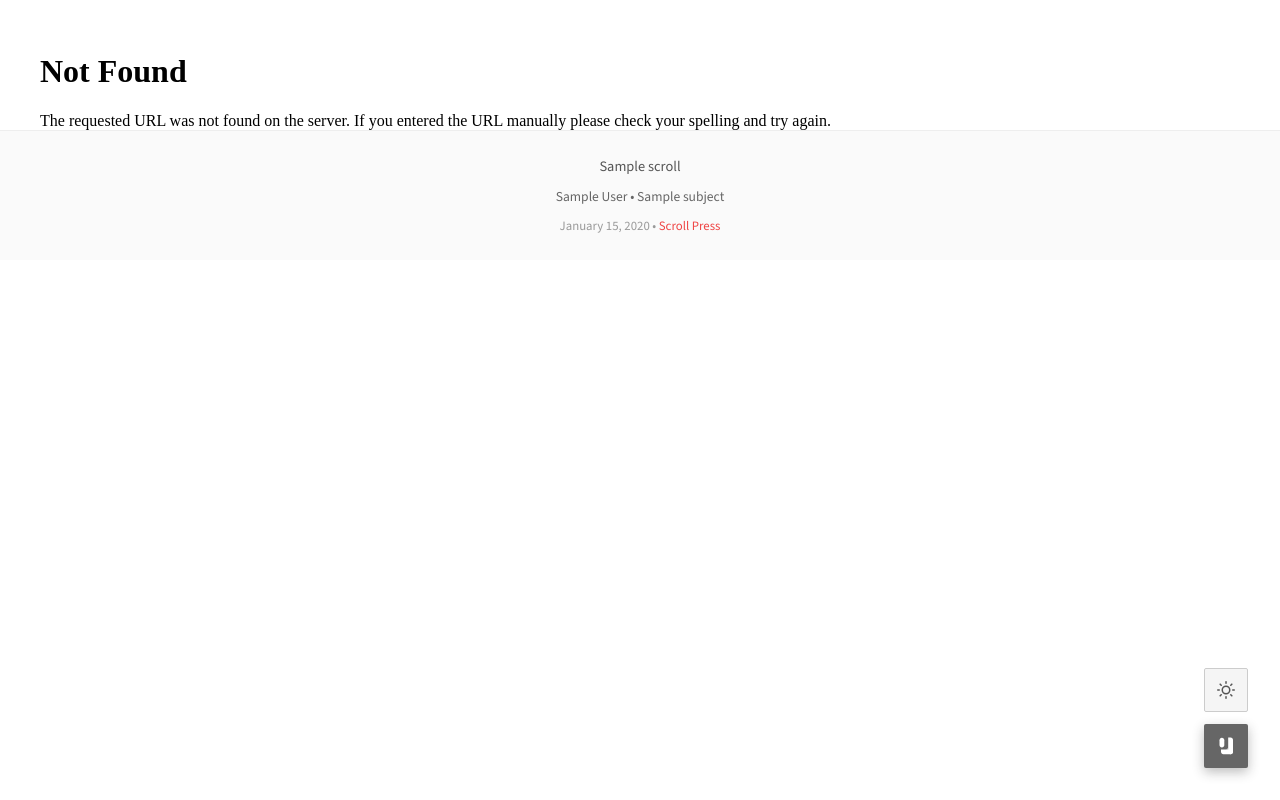
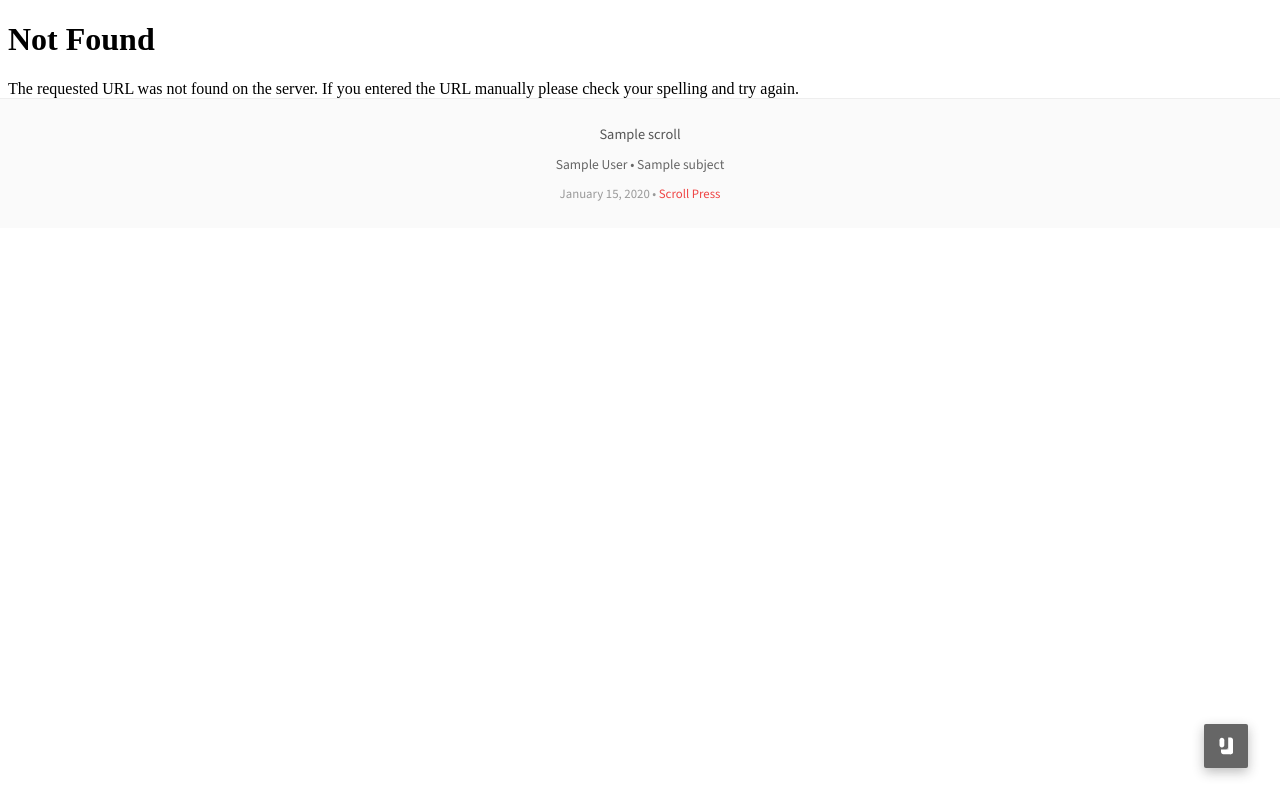
Before and after one commit to aris-pub/press, a Python web app: template app/templates/scroll.html in a window 1280 px wide. Run offline with Jinja, Linux system fonts and the light colour scheme; the template is opened without the code that fills it: most values are stand-ins (such as "Sample title", 1, 10 or a date in 2020).

Commit message:
remove dark mode toggle from the scroll view - allow each scroll to manage their own toggle

```diff
--- a/app/templates/scroll.html
+++ b/app/templates/scroll.html
@@ -37,24 +37,6 @@
   {% endif %}
 </head>
 <body style="margin: 0; padding: 0; font-family: 'Source Sans 3', sans-serif; background: var(--white); color: var(--black);">
-
-  <!-- Dark mode toggle -->
-  <button class="scroll-dark-mode-toggle" aria-label="Toggle dark mode" title="Toggle dark mode">
-    <svg class="theme-icon sun-icon" width="18" height="18" viewBox="0 0 24 24" fill="none" stroke="currentColor" stroke-width="2" stroke-linecap="round" stroke-linejoin="round">
-      <circle cx="12" cy="12" r="5"/>
-      <line x1="12" y1="1" x2="12" y2="3"/>
-      <line x1="12" y1="21" x2="12" y2="23"/>
-      <line x1="4.22" y1="4.22" x2="5.64" y2="5.64"/>
-      <line x1="18.36" y1="18.36" x2="19.78" y2="19.78"/>
-      <line x1="1" y1="12" x2="3" y2="12"/>
-      <line x1="21" y1="12" x2="23" y2="12"/>
-      <line x1="4.22" y1="19.78" x2="5.64" y2="18.36"/>
-      <line x1="18.36" y1="5.64" x2="19.78" y2="4.22"/>
-    </svg>
-    <svg class="theme-icon moon-icon" width="18" height="18" viewBox="0 0 24 24" fill="none" stroke="currentColor" stroke-width="2" stroke-linecap="round" stroke-linejoin="round">
-      <path d="M21 12.79A9 9 0 1 1 11.21 3 7 7 0 0 0 21 12.79z"/>
-    </svg>
-  </button>
 
   <!-- Store user HTML content as JSON data for strict-dynamic processing -->
   <div class="scroll-container">
@@ -130,76 +112,8 @@
     </div>
 
 <style>
-/* Scroll page dark mode toggle */
-.scroll-dark-mode-toggle {
-  position: fixed;
-  bottom: 5.5rem;
-  right: 2rem;
-  display: flex;
-  align-items: center;
-  justify-content: center;
-  width: 44px;
-  height: 44px;
-  background: var(--gray-bg);
-  border: 1px solid var(--gray-lighter);
-  border-radius: var(--border-radius);
-  color: var(--gray-medium);
-  cursor: pointer;
-  transition: all 0.2s ease;
-  z-index: 1100;
-}
-
-.scroll-dark-mode-toggle:hover {
-  background: var(--gray-bg-light);
-  border-color: var(--gray);
-  color: var(--gray-dark);
-}
-
-.scroll-dark-mode-toggle:focus {
-  outline: none;
-  border-color: var(--red);
-  box-shadow: 0 0 0 2px rgba(239, 68, 68, 0.1);
-}
-
-.scroll-dark-mode-toggle .theme-icon {
-  position: absolute;
-  transition: all 0.3s ease;
-}
-
-.scroll-dark-mode-toggle .sun-icon {
-  opacity: 1;
-  transform: rotate(0deg) scale(1);
-}
-
-.scroll-dark-mode-toggle .moon-icon {
-  opacity: 0;
-  transform: rotate(-90deg) scale(0.8);
-}
-
-[data-theme="dark"] .scroll-dark-mode-toggle .sun-icon {
-  opacity: 0;
-  transform: rotate(90deg) scale(0.8);
-}
-
-[data-theme="dark"] .scroll-dark-mode-toggle .moon-icon {
-  opacity: 1;
-  transform: rotate(0deg) scale(1);
-}
-
-@media (prefers-color-scheme: dark) {
-  :root:not([data-theme="light"]) .scroll-dark-mode-toggle .sun-icon {
-    opacity: 0;
-    transform: rotate(90deg) scale(0.8);
-  }
-
-  :root:not([data-theme="light"]) .scroll-dark-mode-toggle .moon-icon {
-    opacity: 1;
-    transform: rotate(0deg) scale(1);
-  }
-}
-
 .scroll-container {
-  padding: 2rem 2rem 0 2rem;
+  padding: 0;
   position: relative;
   margin: 0 auto;
 }
@@ -468,15 +382,8 @@ body.modal-open {
 }
 
 @media (max-width: 768px) {
-  .scroll-dark-mode-toggle {
-    bottom: 4.5rem;
-    right: 1rem;
-    width: 40px;
-    height: 40px;
-  }
-
   .scroll-container {
-    padding: 1rem 1rem 0 1rem;
+    padding: 0;
   }
 
   .fab {
@@ -602,34 +509,6 @@ body.modal-open {
   // Set initial theme
   const initialTheme = getThemePreference();
   applyTheme(initialTheme);
-
-  // Handle dark mode toggle
-  const themeToggle = document.querySelector('.scroll-dark-mode-toggle');
-  if (themeToggle) {
-    themeToggle.addEventListener('click', function() {
-      const currentTheme = localStorage.getItem('theme');
-      let newTheme;
-
-      if (!currentTheme || currentTheme === 'auto') {
-        // Currently auto (following system), switch to opposite of current system preference
-        newTheme = window.matchMedia('(prefers-color-scheme: dark)').matches ? 'light' : 'dark';
-      } else if (currentTheme === 'light') {
-        newTheme = 'dark';
-      } else {
-        newTheme = 'light';
-      }
-
-      localStorage.setItem('theme', newTheme);
-      document.documentElement.setAttribute('data-theme', newTheme);
-
-      // Reload iframe to apply dark mode to paper
-      const iframe = document.getElementById('paper-frame');
-      if (iframe) {
-        iframe.src = iframe.src;
-      }
-    });
-  }
-
   // Listen for system theme changes when in auto mode
   window.matchMedia('(prefers-color-scheme: dark)').addEventListener('change', function(e) {
     const currentTheme = localStorage.getItem('theme');
```
